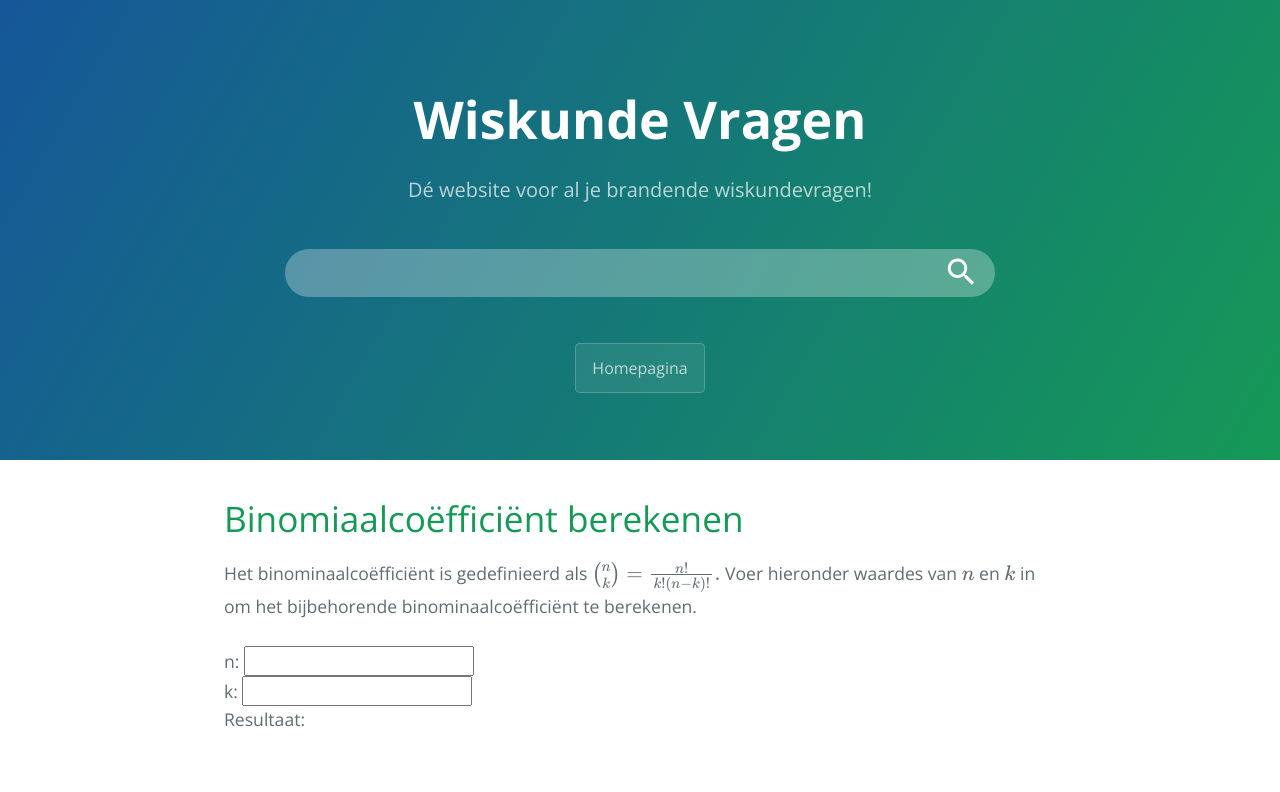
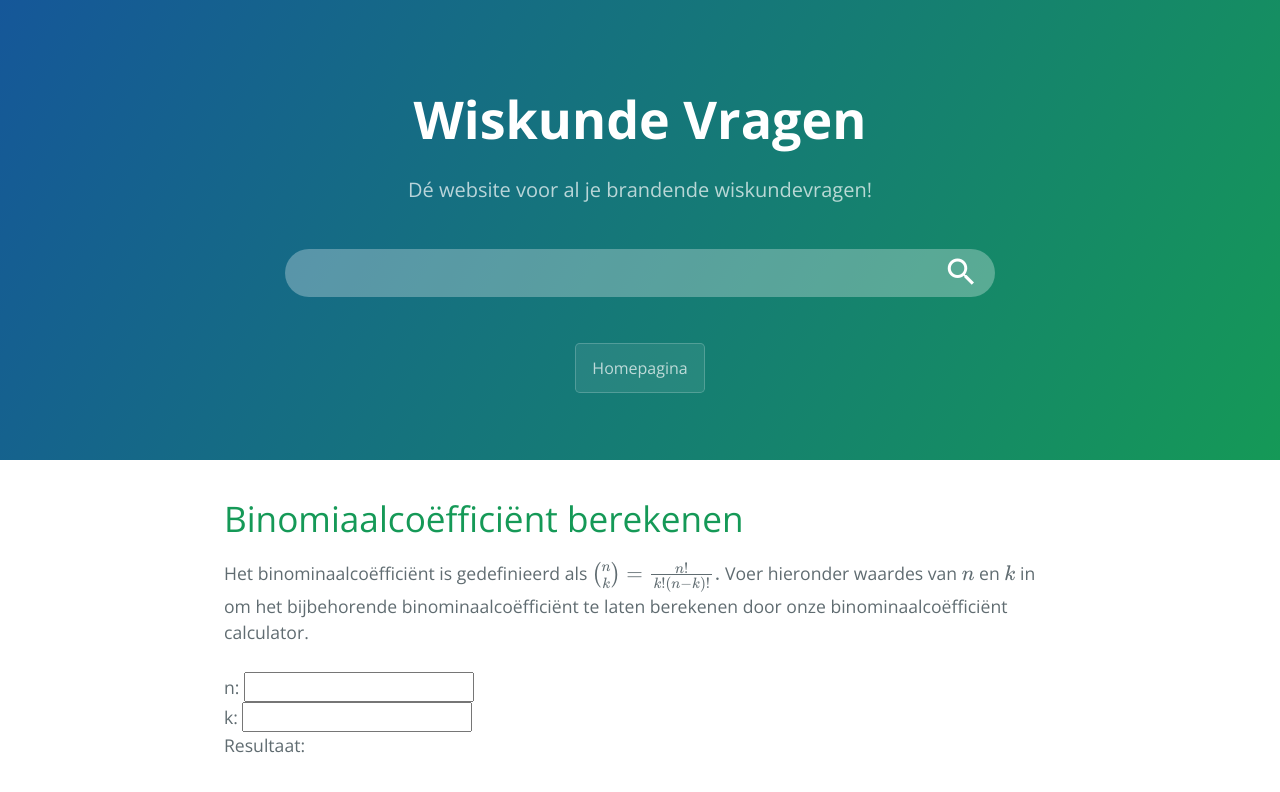
Before and after one commit to wiskundevragen/wiskundevragen.github.io, a Jekyll site: the page built from binominaal.html, in a window 1280 px wide. Shown: the top 792 px of the page. Built offline with Jekyll 4.4.1, drawn with Linux system fonts in a browser that asks for light colours.

Commit message:
add content/keywords

```diff
--- a/binominaal.html
+++ b/binominaal.html
@@ -6,7 +6,7 @@ title: Binomiaalcoëfficiënt berekenen
 Het binominaalcoëfficiënt is gedefinieerd als <mathEl data='{n \choose k}=\frac{n!}{k!(n-k)!}.'>n boven k is gelijk aan
 	n faculteit gedeeld door (k faculteit maal (n-k) faculteit).</mathEl>
 Voer hieronder waardes van <mathEl data='n'>n</mathEl> en <mathEl data='k'>k</mathEl> in om het bijbehorende
-binominaalcoëfficiënt te berekenen.<br><br>
+binominaalcoëfficiënt te laten berekenen door onze binominaalcoëfficiënt calculator.<br><br>
 n: <input id='n' /><br>
 k: <input id='k' /><br>
 Resultaat: <span id="result"></span>
```
